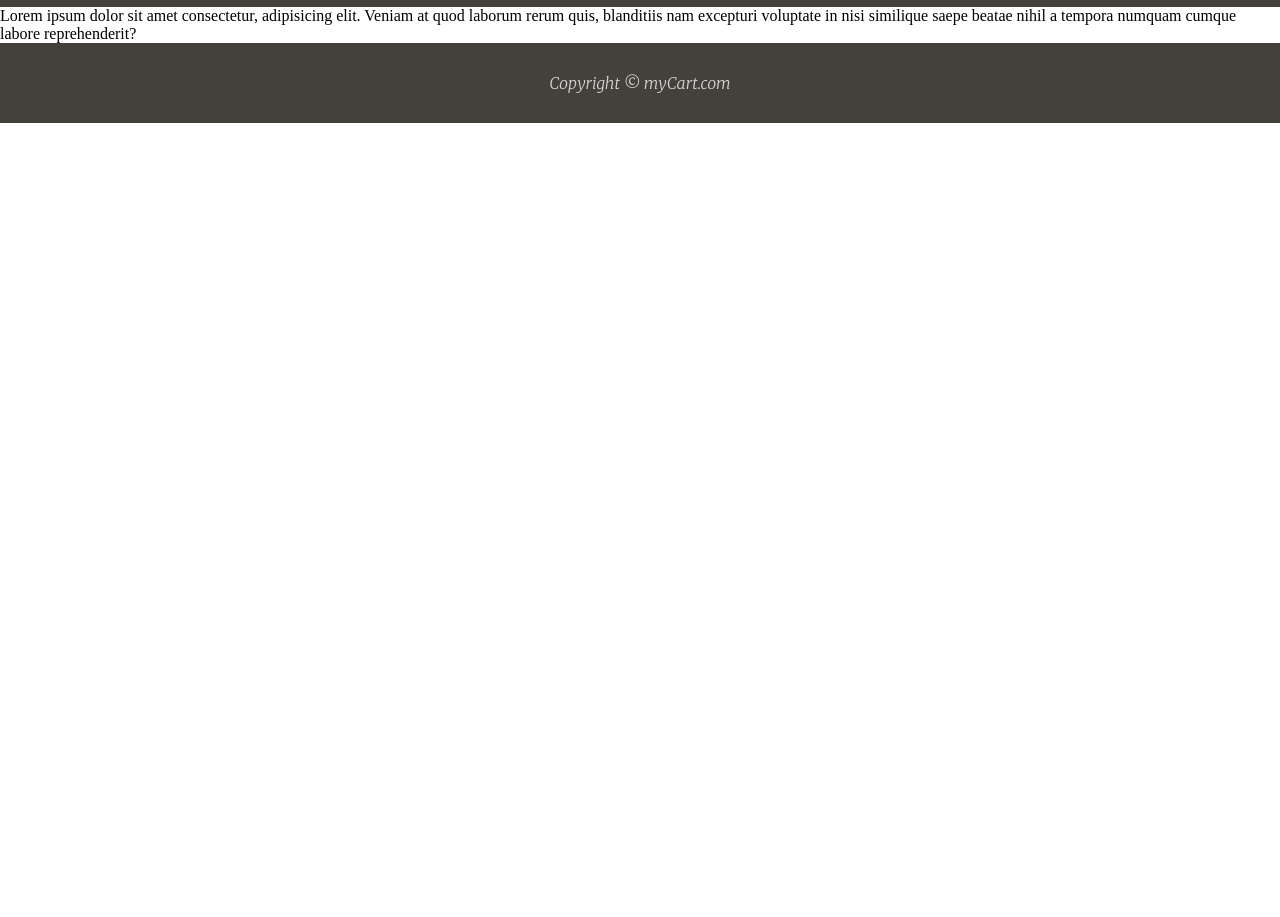
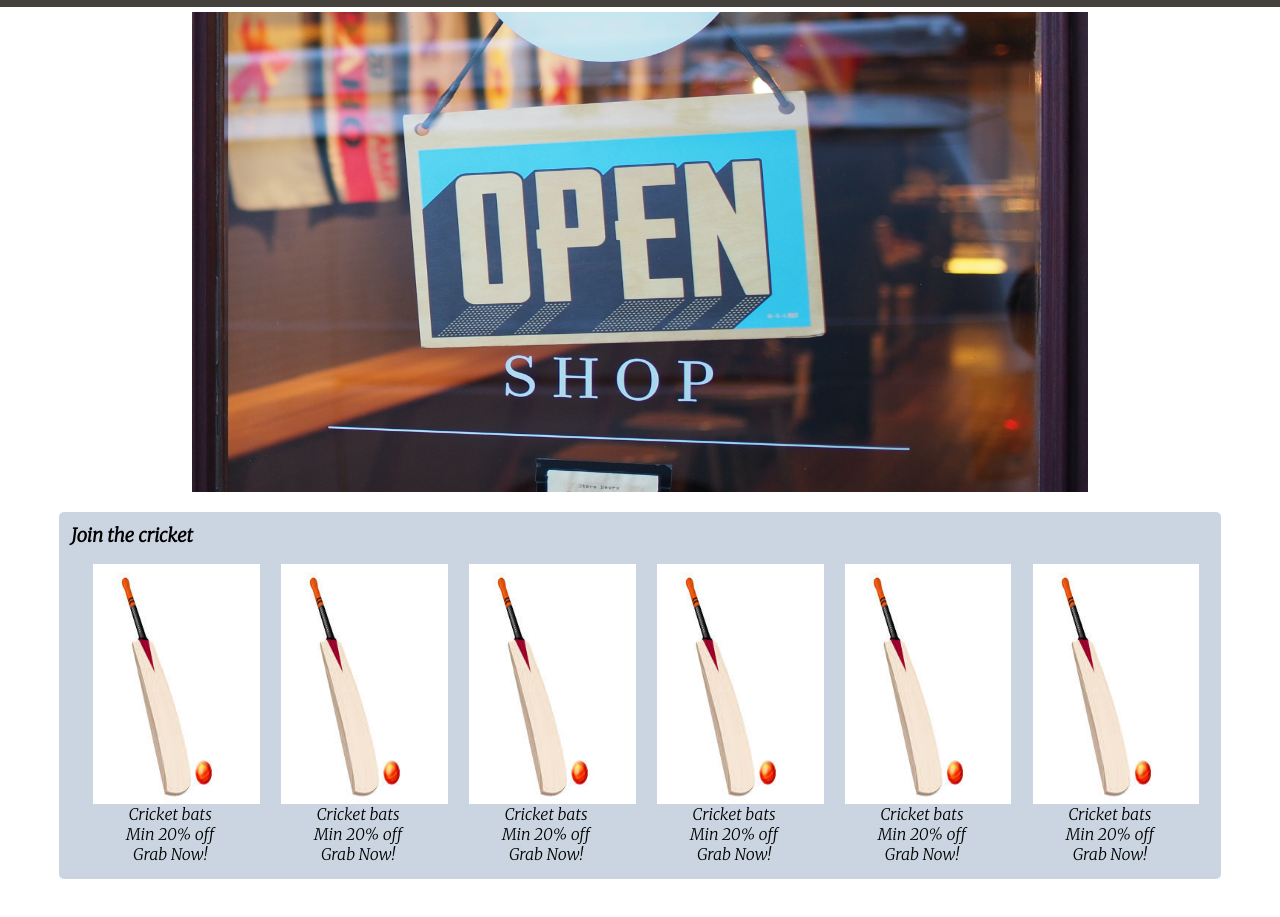
Before and after one commit to dev-prabhat/E-commerce-project, a plain HTML site: page index.html in a window 1280 px wide. Shown: the part 57-974 px from the top of the page. Before the commit the page ends 800 px from the top, so only its background shows below. Drawn offline with Linux system fonts and the light colour scheme.

Commit message:
added images

```diff
--- a/css/style.css
+++ b/css/style.css
@@ -9,6 +9,7 @@
   --bg-color: #44403c;
   --text-color: #d6d3d1;
   --change-color: #f5f5f4;
+  --body-color: #cbd5e1;
 }
 
 .navbar {
@@ -64,12 +65,61 @@
   border-radius: 5px;
 }
 
-.btn {
-  background-color: var(--bg-color);
-  color: var(--change-color);
-  font-family: "Merriweather", serif;
+.container {
+  height: 300vh;
+}
+
+.slider {
+  display: flex;
+  justify-content: center;
+  align-items: center;
+}
+
+.slider img {
+  margin: 5px 0;
+  width: 70vw;
+  height: 60vh;
+}
+
+.box {
+  /* border: 2px solid rebeccapurple; */
+  width: 90vw;
+  margin: 15px auto;
   padding: 5px;
   border-radius: 5px;
+  background-color: var(--body-color);
+}
+
+.box h3 {
+  padding: 7px;
+  font-family: "Merriweather", serif;
+}
+
+.box-items {
+  display: flex;
+  justify-content: space-evenly;
+}
+
+.box-item {
+  display: flex;
+  flex-direction: column;
+  justify-content: center;
+  width: 12vw;
+  margin: 5px 0;
+  padding: 5px;
+  /* border: 2px solid rebeccapurple; */
+}
+
+.box-item img {
+  width: 13vw;
+  height: 30vh;
+}
+
+.lines {
+  display: flex;
+  flex-direction: column;
+  align-items: center;
+  font-family: "Merriweather", serif;
 }
 
 .footer {
--- a/css/utiles.css
+++ b/css/utiles.css
@@ -1,5 +1,19 @@
-.flex-all-center{
-    display: flex;
-    justify-content: center;
-    align-items: center;
+:root {
+  --bg-color: #44403c;
+  --text-color: #d6d3d1;
+  --change-color: #f5f5f4;
 }
+
+.btn {
+  background-color: var(--bg-color);
+  color: var(--change-color);
+  font-family: "Merriweather", serif;
+  padding: 5px;
+  border-radius: 5px;
+}
+
+.flex-all-center {
+  display: flex;
+  justify-content: center;
+  align-items: center;
+}
--- a/index.html
+++ b/index.html
@@ -26,11 +26,67 @@
       </nav>
     </header>
     <main>
-      <p>
-        Lorem ipsum dolor sit amet consectetur, adipisicing elit. Veniam at quod
-        laborum rerum quis, blanditiis nam excepturi voluptate in nisi similique
-        saepe beatae nihil a tempora numquam cumque labore reprehenderit?
-      </p>
+      <div class="container">
+        <div class="slider">
+          <img
+            src="img/mike-petrucci-c9FQyqIECds-unsplash.jpg"
+            alt="shopImage"
+          />
+        </div>
+        <div class="box">
+          <h3>Join the cricket</h3>
+          <div class="box-items">
+            <div class="box-item">
+              <img src="img/cricket-1.jpg" alt="cricket-bat" />
+              <div class="lines">
+                <p>Cricket bats</p>
+                <p>Min 20% off</p>
+                <p>Grab Now!</p>
+              </div>
+            </div>
+            <div class="box-item">
+              <img src="img/cricket-1.jpg" alt="cricket-bat" />
+              <div class="lines">
+                <p>Cricket bats</p>
+                <p>Min 20% off</p>
+                <p>Grab Now!</p>
+              </div>
+            </div>
+            <div class="box-item">
+              <img src="img/cricket-1.jpg" alt="cricket-bat" />
+              <div class="lines">
+                <p>Cricket bats</p>
+                <p>Min 20% off</p>
+                <p>Grab Now!</p>
+              </div>
+            </div>
+            <div class="box-item">
+              <img src="img/cricket-1.jpg" alt="cricket-bat" />
+              <div class="lines">
+                <p>Cricket bats</p>
+                <p>Min 20% off</p>
+                <p>Grab Now!</p>
+              </div>
+            </div>
+            <div class="box-item">
+              <img src="img/cricket-1.jpg" alt="cricket-bat" />
+              <div class="lines">
+                <p>Cricket bats</p>
+                <p>Min 20% off</p>
+                <p>Grab Now!</p>
+              </div>
+            </div>
+            <div class="box-item">
+              <img src="img/cricket-1.jpg" alt="cricket-bat" />
+              <div class="lines">
+                <p>Cricket bats</p>
+                <p>Min 20% off</p>
+                <p>Grab Now!</p>
+              </div>
+            </div>
+          </div>
+        </div>
+      </div>
     </main>
     <footer class="footer flex-all-center">
       <p>Copyright &copy; myCart.com</p>
```
Also changed, not shown: img/cricket-1.jpg (added), img/mike-petrucci-c9FQyqIECds-unsplash.jpg (added).
